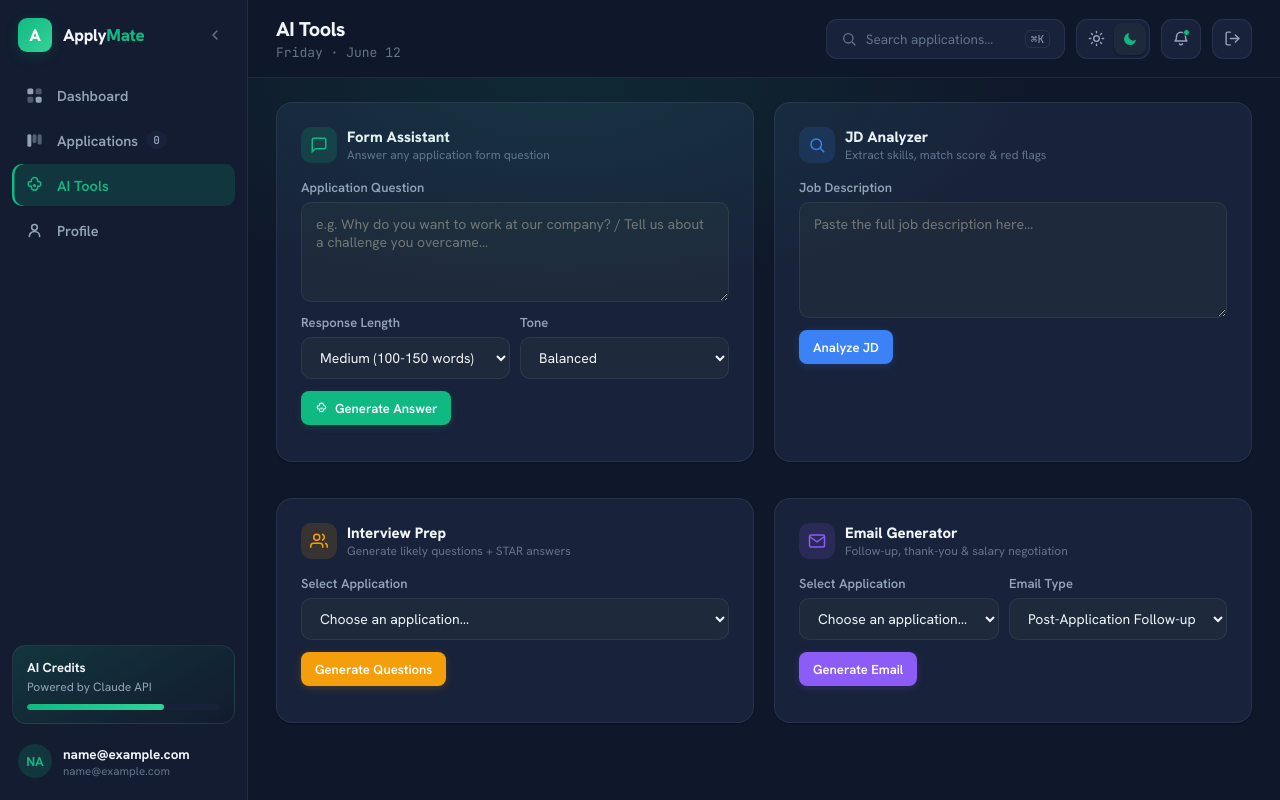
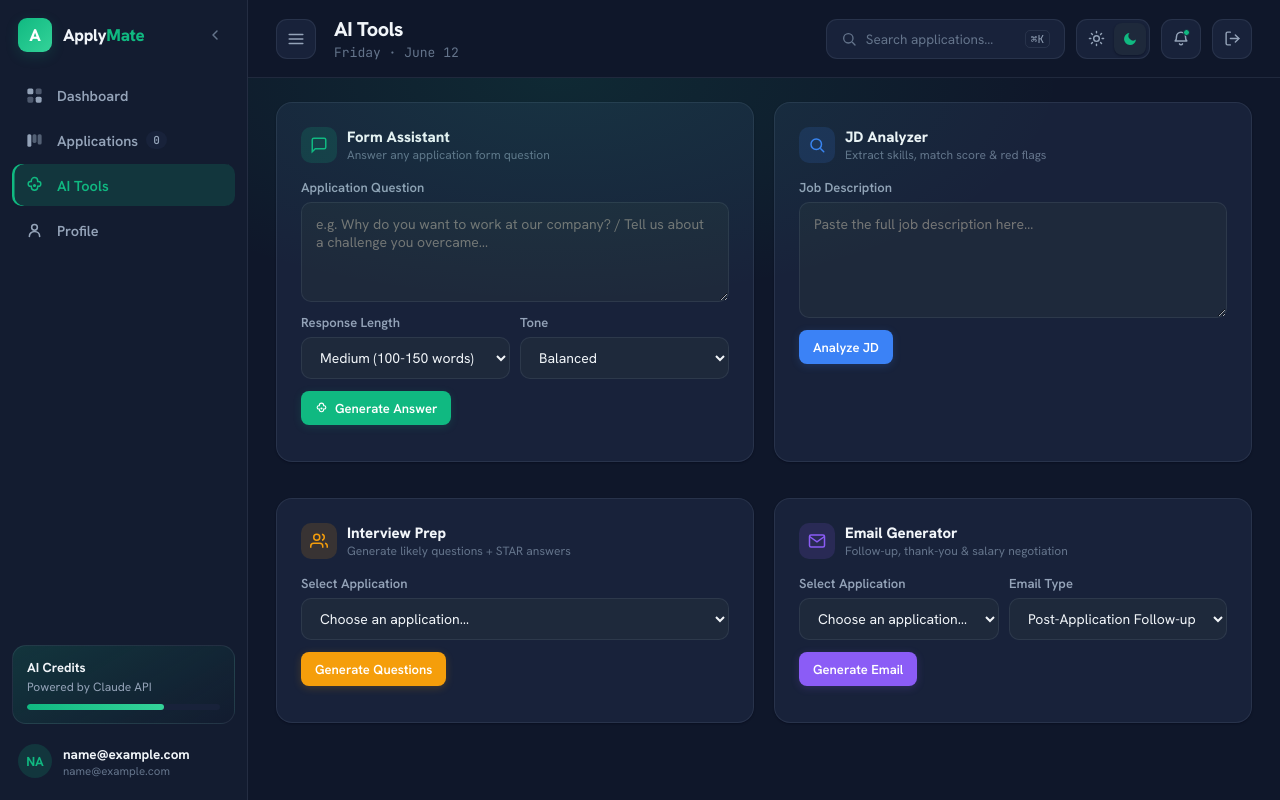
Before and after one commit to mahd0x8/ApplyMate, a Django app: page /ai/ in a window 1280 px wide. Run offline with Django 5.2, Linux system fonts and the light colour scheme; the visitor is signed in with stand-in values (Sample User, id 1); data comes from the database, SQL or seed files in the repository; data that the repository does not hold is empty; parts of the project's set-up code (start-up, migrations or seed data) failed here and were passed over.

Commit message:
feat: enhance sidebar functionality with new toggle button and improved layout styles

```diff
--- a/static/css/main.css
+++ b/static/css/main.css
@@ -63,6 +63,9 @@ input, textarea, select { font-family: inherit; }
   overflow: hidden;
 }
 .sidebar.collapsed { --sbw: 76px; width: 76px; }
+.sidebar.collapsed .logo-text { display: none; }
+.sidebar.collapsed .sidebar-logo { padding: 18px 12px 16px; gap: 0; justify-content: space-between; }
+.sidebar.collapsed .collapse-btn { margin-left: 0; }
 .sidebar-logo {
   display: flex;
   align-items: center;
@@ -116,6 +119,7 @@ input, textarea, select { font-family: inherit; }
 }
 .nav-icon { flex: 0 0 auto; display: grid; place-items: center; width: 20px; }
 .nav-label { white-space: nowrap; }
+.nav-label-apps { display: flex; align-items: center; gap: 8px; }
 .sidebar.collapsed .nav-label { display: none; }
 .sidebar.collapsed .nav-item { justify-content: center; padding: 0; }
 .app-badge {
@@ -184,6 +188,7 @@ input, textarea, select { font-family: inherit; }
   font-family: 'JetBrains Mono', monospace; margin-top: 2px;
 }
 .topbar-actions { margin-left: auto; display: flex; align-items: center; gap: 11px; }
+.sidebar-menu-btn { flex: 0 0 auto; }
 .search-box {
   display: flex; align-items: center; gap: 9px;
   height: 40px; padding: 0 14px;
--- a/templates/base.html
+++ b/templates/base.html
@@ -46,7 +46,7 @@
             <rect x="16" y="4" width="5" height="13" rx="2" opacity="0.5"/>
           </svg>
         </span>
-        <span class="nav-label" style="display:flex;align-items:center;gap:8px;">
+        <span class="nav-label nav-label-apps">
           Applications
           <span class="app-badge">{{ total_apps|default:"0" }}</span>
         </span>
@@ -90,6 +90,13 @@
   <!-- Main -->
   <div class="main-area">
     <header class="topbar">
+      <button class="sidebar-menu-btn icon-btn" onclick="toggleSidebar()" title="Toggle sidebar">
+        <svg width="18" height="18" viewBox="0 0 24 24" fill="none" stroke="currentColor" stroke-width="2.2" stroke-linecap="round">
+          <line x1="3" y1="6" x2="21" y2="6"/>
+          <line x1="3" y1="12" x2="21" y2="12"/>
+          <line x1="3" y1="18" x2="21" y2="18"/>
+        </svg>
+      </button>
       <div>
         <div class="topbar-greeting">{% block page_title %}Good morning{% if request.user.profile.full_name %}, {{ request.user.profile.full_name|truncatewords:1 }}{% endif %}{% endblock %}</div>
         <div class="topbar-date mono">{% now "l · N j" %}</div>
```
